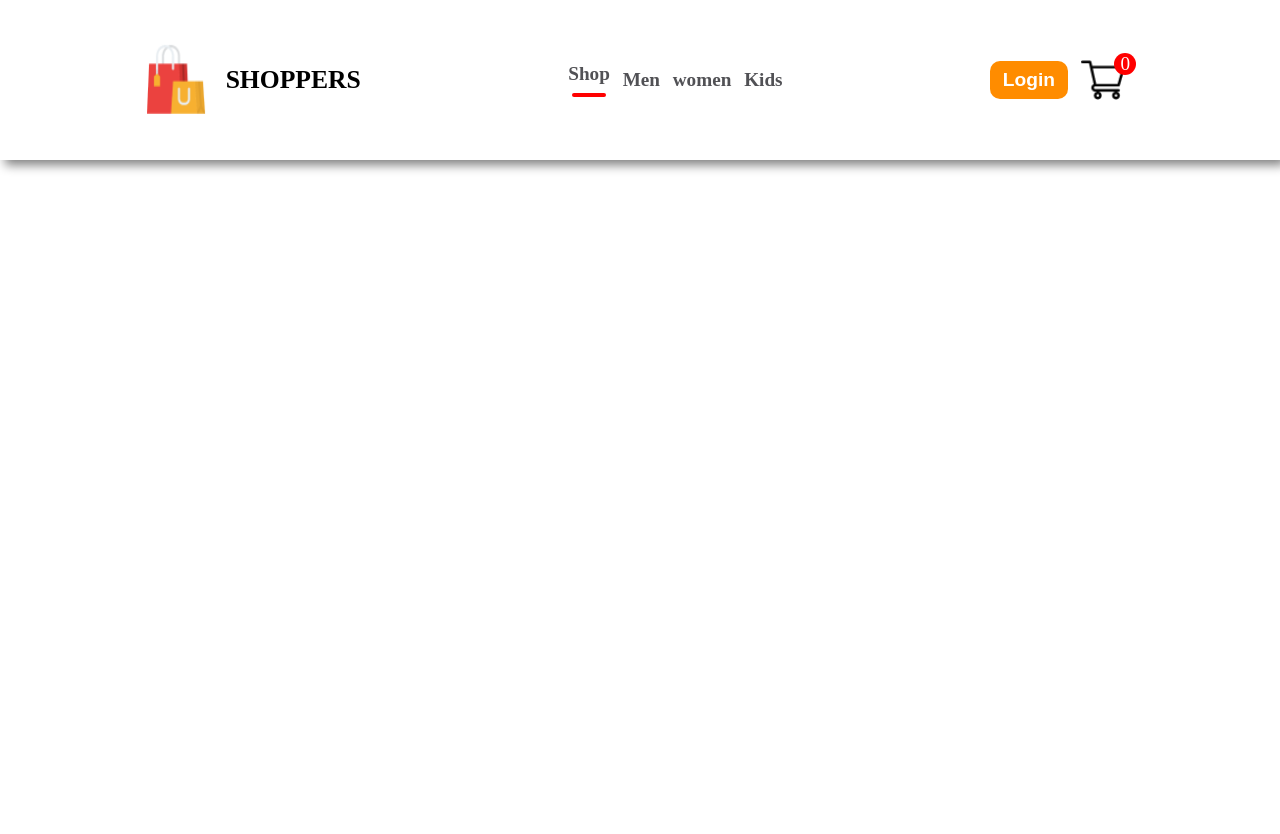
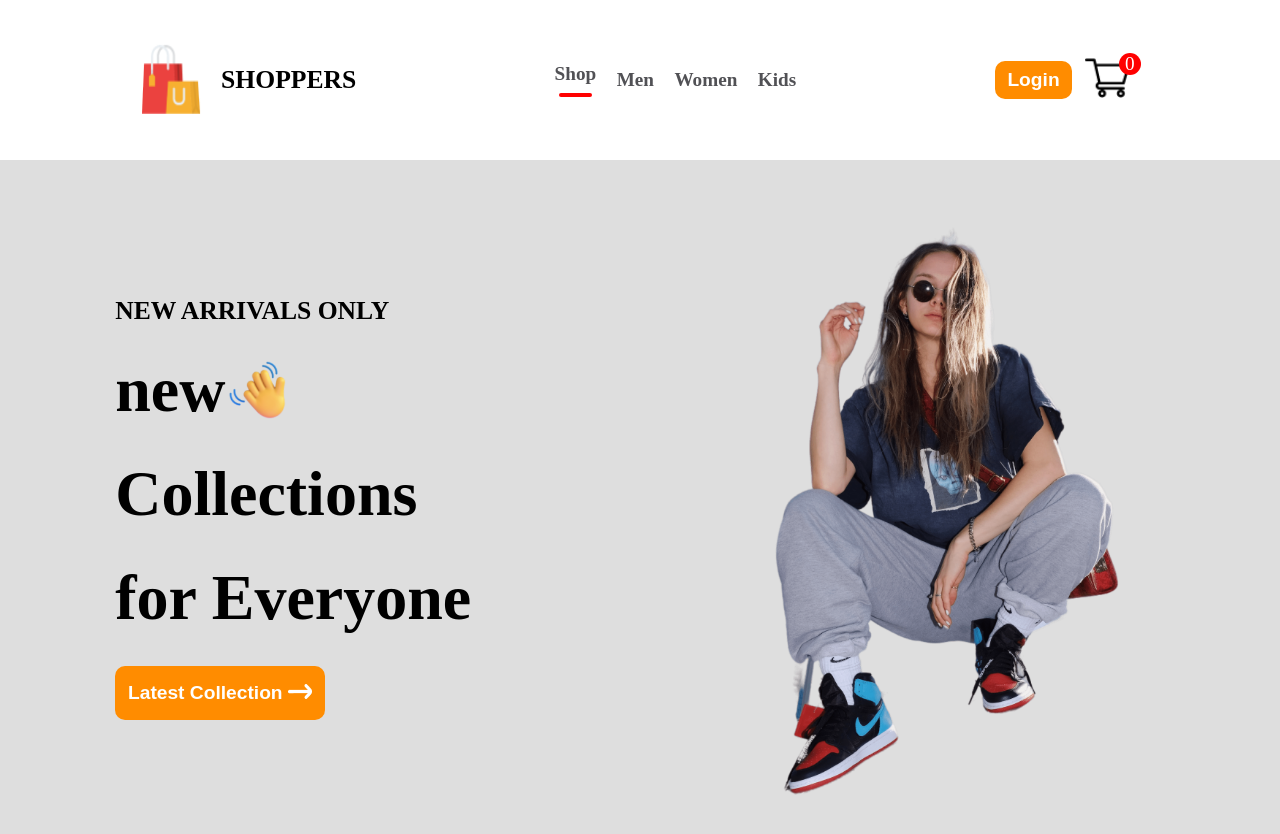
Before and after one commit to iamaayush-git/React-JS, a React (Vite) app in the folder Ecommerce Website/: page / in a window 1280 px wide. Shown: the top 834 px of the page. Before the commit the page ends 800 px from the top, so only its background shows below. Built offline with nearby package versions, Linux system fonts and the light colour scheme.

Commit message:
file updated

```diff
--- a/Ecommerce Website/package.json
+++ b/Ecommerce Website/package.json
@@ -21,6 +21,7 @@
     "eslint-plugin-react": "^7.34.1",
     "eslint-plugin-react-hooks": "^4.6.0",
     "eslint-plugin-react-refresh": "^0.4.6",
+    "react-router-dom": "^6.22.3",
     "vite": "^5.2.0"
   }
 }
--- a/Ecommerce Website/src/App.jsx
+++ b/Ecommerce Website/src/App.jsx
@@ -1,9 +1,26 @@
 import Navbar from "./Components/Navbar/Navbar";
+import Product from "./Pages/Product";
+import LoginSignup from "./Pages/LoginSignup";
+import ShopCatagory from "./Pages/ShopCatagory";
+import Shop from "./Pages/Shop";
 import "./index.css";
+import {BrowserRouter, Routes, Route} from "react-router-dom";
+import Cart from "./Pages/Cart";
 function App() {
   return (
     <>
+    <BrowserRouter>
       <Navbar />
+      <Routes>
+        <Route path="/" element={<Shop/>}/>
+        <Route path="/mens" element={<ShopCatagory/>}/>
+        <Route path="/womens" element={<ShopCatagory/>}/>
+        <Route path="/kids" element={<ShopCatagory/>}/>
+        <Route path="/cart" element={<Cart/>} />
+        <Route path="/login" element={<LoginSignup/>} />
+        <Route path="/product" element={<Product/>} />
+      </Routes>
+    </BrowserRouter>
     </>
   );
 }
--- /dev/null
+++ b/Ecommerce Website/src/Components/Hero/Hero.css
@@ -0,0 +1,56 @@
+.hero{
+    background-color: rgb(222, 222, 222);
+    display: flex;
+    justify-content: space-between;
+    align-items: center;
+    padding: 5vh 5vw;
+}
+.hero_left{
+    padding: 0 4vw;
+    text-align: left;
+    margin: auto;
+    flex: 1;
+}
+.hero_left h3{
+    font-size: 2vw;
+    font-weight: 600;
+}
+.hand_icon{
+    display: flex;
+   justify-content: left;
+    align-items: center;
+    margin-top: 1.5vh;
+}
+.hand_icon img{
+    width: 5vw;
+}
+.hand_icon p, .collection_for_Everyone{
+    font-size: 5vw;
+    line-height: 13vh;
+    font-weight: 700;
+}
+.latestCollection_btn button{
+    margin-top: 2vh;
+    padding: 2vh 1vw;
+  border-radius: 10px;
+  cursor: pointer;
+  color: white;
+  background-color: darkorange;
+  border: none;
+  font-size: 1.5vw;
+  font-weight: 700;
+  cursor: pointer;
+}
+.latestCollection_btn button:active{
+    background-color: lightgray;
+  transition: 0.2s linear;
+}
+.hero_right img{
+    width: 35vw;
+}
+.hero_right{
+    flex: 1;
+    display: flex;
+    justify-content: center;
+    align-items: center;
+}
--- /dev/null
+++ b/Ecommerce Website/src/Components/Hero/Hero.jsx
@@ -0,0 +1,29 @@
+import hand from "../assets/hand_icon.png";
+import arrow from "../assets/arrow.png";
+import hero_img from "../assets/hero_image.png";
+import "./Hero.css";
+
+function Hero() {
+  return (
+    <>
+      <div className="hero">
+        <div className="hero_left">
+        <h3>NEW ARRIVALS ONLY</h3>
+          <div className="hand_icon">
+            <p>new</p>
+            <img src={hand} alt="" />
+          </div>
+          <p className="collection_for_Everyone">Collections</p>
+          <p className="collection_for_Everyone">for Everyone</p>
+          <div className="latestCollection_btn">
+          <button>Latest Collection <img src={arrow} alt="" /></button>
+          </div>
+        </div>
+        <div className="hero_right">
+          <img src={hero_img} alt="" />
+        </div>
+      </div>
+    </>
+  );
+}
+export default Hero;
--- a/Ecommerce Website/src/Components/Navbar/Navbar.css
+++ b/Ecommerce Website/src/Components/Navbar/Navbar.css
@@ -5,6 +5,7 @@
   align-items: center;
   padding: 5vh;
   box-shadow: 5px 5px 10px gray;
+  background-color: white;
 }
 .navbar_logo {
   display: flex;
@@ -25,7 +26,7 @@
   justify-content: center;
   align-items: center;
   list-style: none;
-  gap: 1vw;
+  gap: 1.6vw;
   font-size: 1.5vw;
   font-weight: 700;
   color: #515155;
--- a/Ecommerce Website/src/Components/Navbar/Navbar.jsx
+++ b/Ecommerce Website/src/Components/Navbar/Navbar.jsx
@@ -2,9 +2,27 @@ import "./Navbar.css";
 import logo from "../assets/logo.png";
 import cart from "../assets/cart_icon.png";
 import { useState } from "react";
+import { Link } from "react-router-dom";
 function Navbar() {
-  const [menuSelect,setMenuSelect] = useState("Shop")
-  let menuList = ["Shop", "Men", "women", "Kids"];
+  const [menuSelect, setMenuSelect] = useState(0);
+  let menuList = [
+    {
+      item: "Shop",
+      link: "/",
+    },
+    {
+      item: "Men",
+      link: "/mens",
+    },
+    {
+      item: "Women",
+      link: "/womens",
+    },
+    {
+      item: "Kids",
+      link: "/kids",
+    },
+  ];
   return (
     <div className="navbar">
       <div className="navbar_logo">
@@ -13,16 +31,30 @@ function Navbar() {
       </div>
       <div className="navbar_menu">
         <ul>
-          {
-            menuList.map((value)=>{
-              return <li onClick={()=>setMenuSelect(value)}>{value} {menuSelect==value?<hr/>:""} </li>
-            })
-          }
+          {menuList.map((value, i) => {
+            return (
+              <li onClick={() => setMenuSelect(i)}>
+                <Link
+                  style={{ textDecoration: "none", color: "#515155" }}
+                  to={value.link}
+                >
+                  {" "}
+                  {value.item}
+                </Link>{" "}
+                {menuSelect == i ? <hr /> : ""}{" "}
+              </li>
+            );
+          })}
         </ul>
       </div>
       <div className="navbar_cart">
-        <button>Login</button>
-        <img src={cart} alt="" />
+        <Link to="/login">
+          <button>Login</button>
+        </Link>
+        <Link to="/cart">
+          {" "}
+          <img src={cart} alt="" />
+        </Link>
         <div className="card_count">0</div>
       </div>
     </div>
--- /dev/null
+++ b/Ecommerce Website/src/Pages/Cart.jsx
@@ -0,0 +1,8 @@
+function Cart(){
+    return(
+        <>
+        <h2>cart</h2>
+        </>
+    )
+}
+export default Cart;
--- /dev/null
+++ b/Ecommerce Website/src/Pages/LoginSignup.jsx
@@ -0,0 +1,8 @@
+function LoginSignup(){
+    return(
+        <>
+        <h2>login</h2>
+        </>
+    )
+}
+export default LoginSignup;
--- /dev/null
+++ b/Ecommerce Website/src/Pages/Product.jsx
@@ -0,0 +1,8 @@
+function Product(){
+    return(
+        <>
+        <h2>This is product section</h2>
+        </>
+    )
+}
+export default Product;
--- /dev/null
+++ b/Ecommerce Website/src/Pages/Shop.jsx
@@ -0,0 +1,10 @@
+import Hero from "../Components/Hero/Hero";
+
+function shop(){
+    return(
+        <>
+       <Hero/>
+        </>
+    )
+}
+export default shop;
--- /dev/null
+++ b/Ecommerce Website/src/Pages/ShopCatagory.jsx
@@ -0,0 +1,8 @@
+function ShopCatagory(){
+    return(
+        <>
+        <h2>This is shop Catagory</h2>
+        </>
+    )
+}
+export default ShopCatagory;
```
Also changed, not shown: 1 other file (tests, documents, lock files or other folders).
